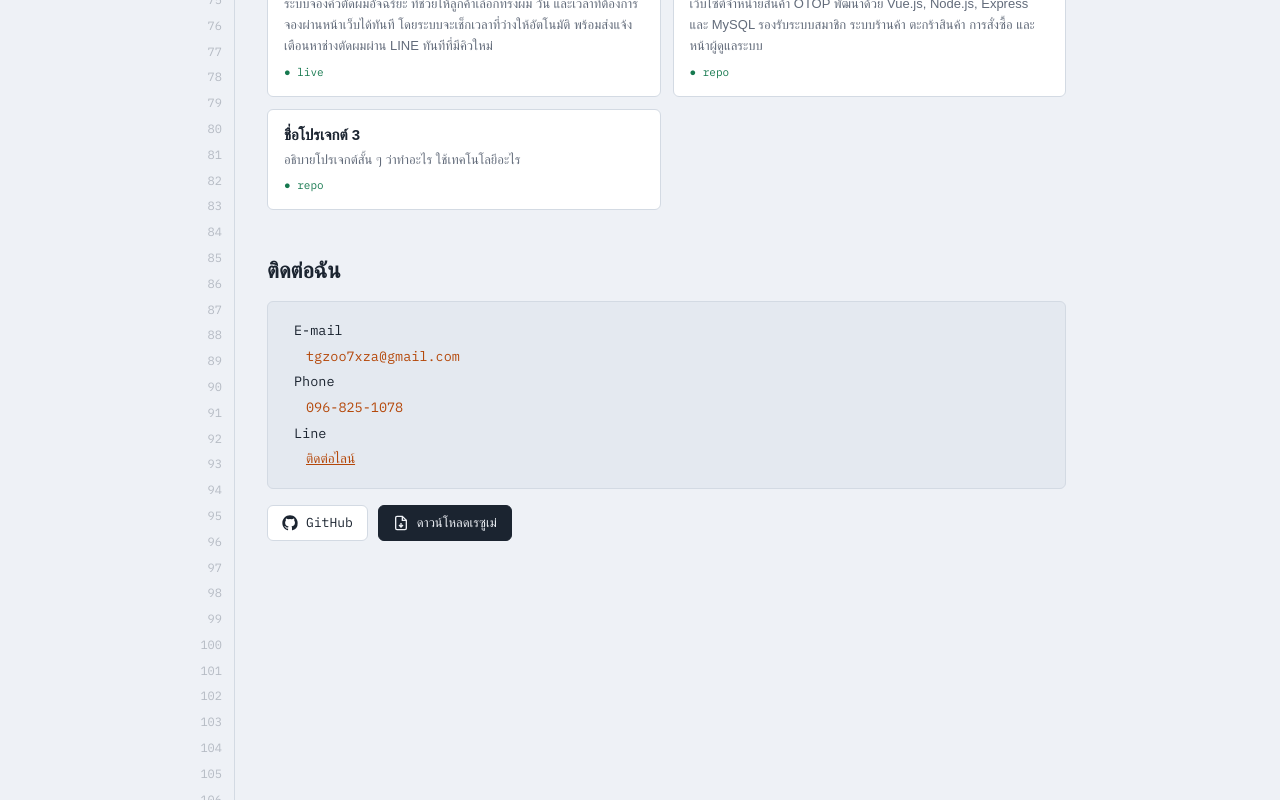
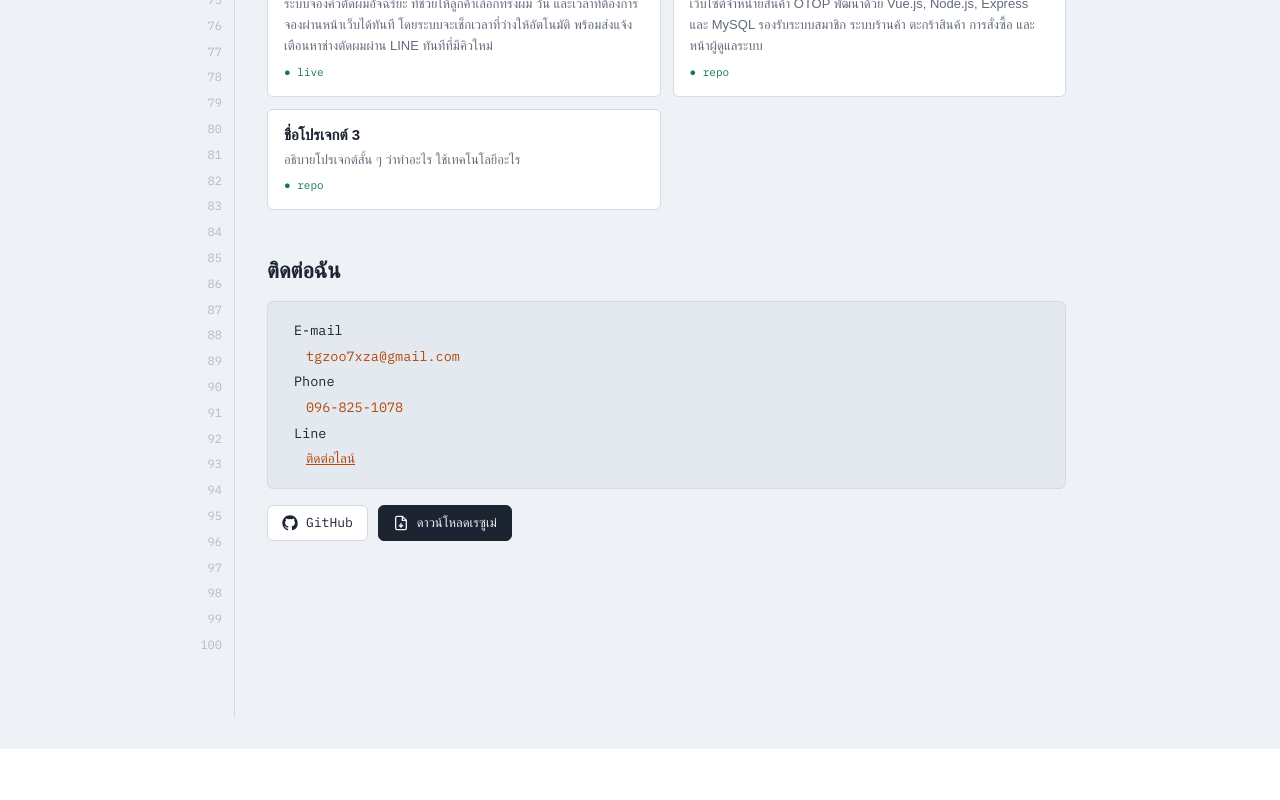
Before and after one commit to tgzoo7xza/my-portfolio, a Next.js app: page / in a window 1280 px wide. Shown: the part 2000-2800 px from the top of the page. After the commit the page ends 2749 px from the top, so only its background shows below. Built offline with nearby package versions, Linux system fonts and the light colour scheme; a web font is replaced by a local one.

Commit message:
อัพเดท4

```diff
--- a/app/page.tsx
+++ b/app/page.tsx
@@ -8,7 +8,7 @@ const LANGS = [
   { code: "en", name: "ภาษาอังกฤษ", level: "พอใช้", pct: 50 },
 ];
 
-const GUTTER_LINES = Array.from({ length: 113 }, (_, i) => i + 1);
+const GUTTER_LINES = Array.from({ length: 100 }, (_, i) => i + 1);
 
 function Bar({ pct }: { pct: number }) {
   const total = 20;
```
